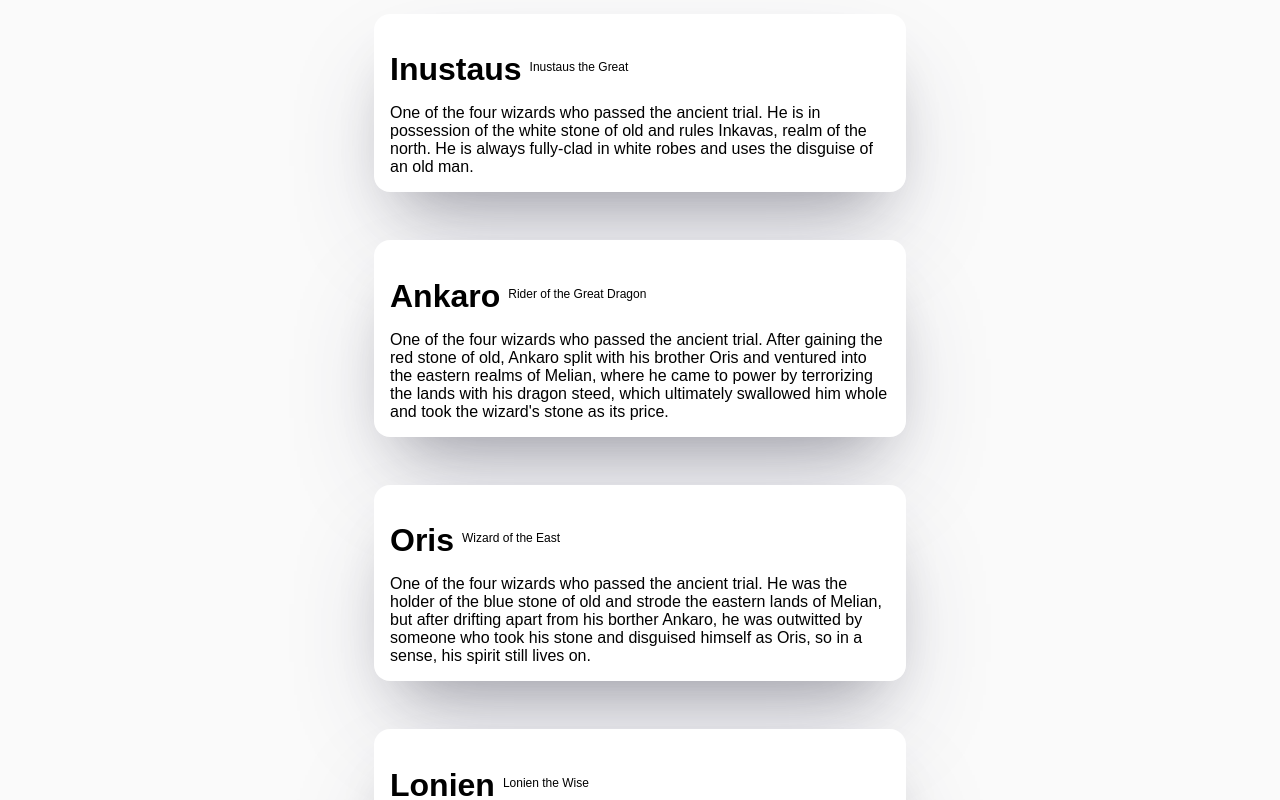
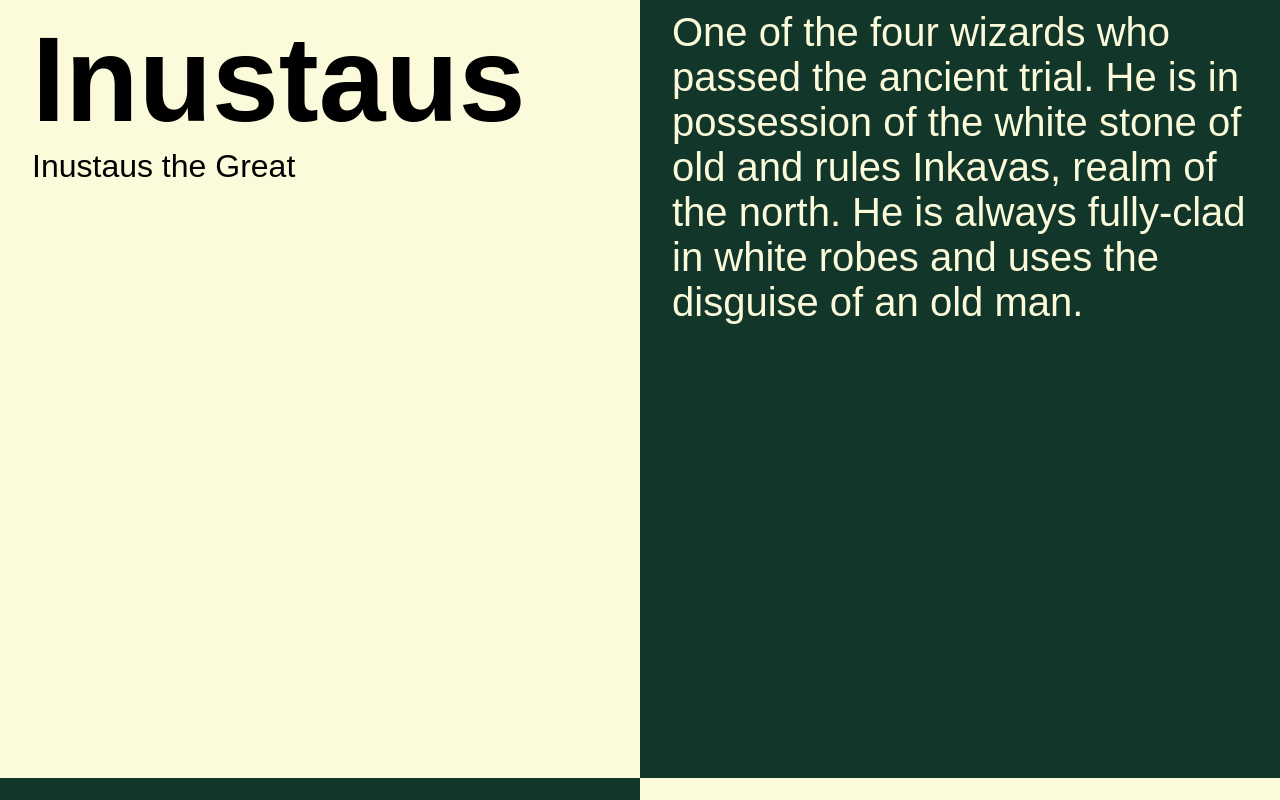
Before and after one commit to crushy99/melian, a React (Vite) app: page / in a window 1280 px wide. Shown: the top 800 px of the page. Built offline with nearby package versions, Linux system fonts and the light colour scheme.

Commit message:
adjust looks of Lexicon

```diff
--- a/src/Colors.ts
+++ b/src/Colors.ts
@@ -1,6 +1,6 @@
 export const Colors = {
-    background: "#fafafa",
-    primary: "white",
+    background: "#12372A",
+    primary: "#FBFADA",
     secondary: "#c8b6ff",
     tertiary: "#b8c0ff"
 }
--- a/src/Lexicon.tsx
+++ b/src/Lexicon.tsx
@@ -1,4 +1,4 @@
-import { css } from "@emotion/react";
+import {css} from "@emotion/react";
 import { EnglishLexicon } from "../lexicon/EnglishLexicon.ts";
 import {Colors} from "./Colors.ts";
 import {useInterval} from "./useInterval.ts";
@@ -15,28 +15,32 @@ export const Lexicon = () => {
         id={"lexicon-main"}
         css={mainCss}
     >
-        {EnglishLexicon.map((entry) => {
+        {EnglishLexicon.map((entry, index) => {
+            const styles = getStyles(index);
             return <div
-                css={entryOuterCss}
+                css={styles.entryOuter}
             >
                 <div
-                    css={entryInnerCss}
+                    css={styles.entryInner}
                 >
                     <header
-                        css={headerCss}
+                        css={styles.header}
                     >
                         <h1
-                            css={nameCss}
-                        >{entry.name}
+                            css={styles.name}
+                        >
+                            {entry.name}
                         </h1>
                         <span
-                            css={synonymCss}
+                            css={styles.synonym}
                         >
                             {entry.synonyms ? entry.synonyms[counter % entry.synonyms.length] : null}
                         </span>
                     </header>
 
-                    <div>{entry.entry}</div>
+                    <div
+                        css={styles.entry}
+                    >{entry.entry}</div>
                 </div>
             </div>;
         })}
@@ -49,39 +53,42 @@ const mainCss = css`
 
     display: flex;
     flex-direction: column;
-    gap: 48px;
-
-    padding: 36px;
 
     background-color: ${Colors.background};
 `;
 
-const entryOuterCss = css`
-    display: flex;
-    justify-content: center;
-    width: 100%;
-`;
-
-const entryInnerCss = css`
-    width: 50%;
-    max-width: 500px;
-    padding: 16px;
-    border-radius: 16px;
-    background-color: ${Colors.primary};
-    box-shadow: rgba(50, 50, 93, 0.25) 0px 50px 100px -20px, rgba(0, 0, 0, 0.3) 0px 30px 60px -30px;
-`;
-
-const headerCss = css`
-    display: flex;
-    justify-content: left;
-    align-items: center;
-    gap: 8px;
-`;
-
-const nameCss = css`
-    margin-bottom: 16px;
-`;
-
-const synonymCss = css`
-    font-size: 12px;
-`;
+const getStyles = (index: number) => {
+    return {
+        entryOuter: css`
+            display: flex;
+            justify-content: center;
+            width: 100%;
+            min-height: 100vh;
+        `,
+        entryInner: css`
+            display: flex;
+            width: 100%;
+        `,
+        header: css`
+            width: 50%;
+            padding: 32px;
+            color: ${index % 2 ? Colors.primary : "black"};
+            background-color: ${index % 2 ? "transparent" : Colors.primary};
+        `,
+        name: css`
+            margin: 0;
+            font-size: 7.5em;
+        `,
+        synonym: css`
+            color: ${index % 2 ? Colors.primary : "black"};
+            font-size: 2em;
+        `,
+        entry: css`
+            background-color: ${index % 2 ? Colors.primary : "transparent"};
+            width: 50%;
+            font-size: 2.5em;
+            padding: 32px;
+            color: ${index % 2 ? "black" : Colors.primary};
+        `,
+    }
+};
```
